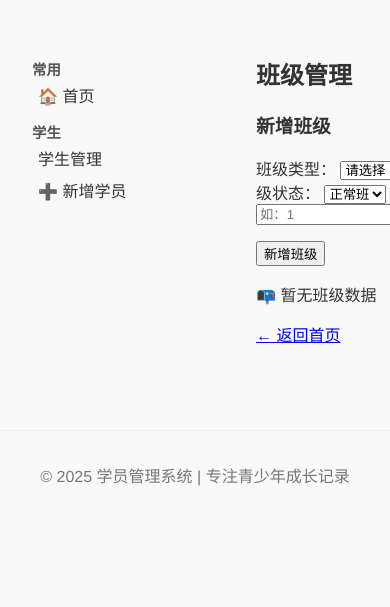
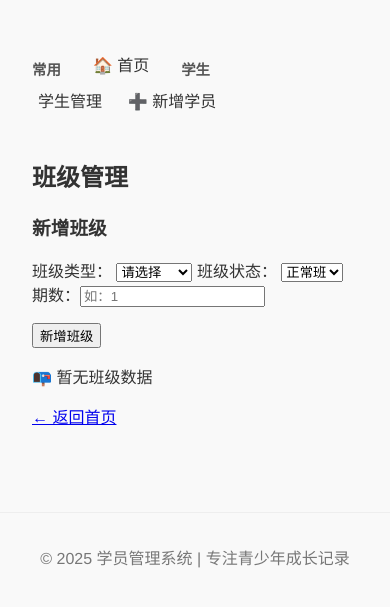
Before and after one commit to BK-Y/class-snap-tool, a Flask app: page /classes/ in a window 390 px wide; the page is wider, and only the part inside the window is pictured. Shown: the part 121-728 px from the top of that part. Run offline with Flask 3, Linux system fonts and the light colour scheme; data that the repository does not hold is empty.

Commit message:
Add responsive rules for mobile layouts

```diff
--- a/web/templates/base.html
+++ b/web/templates/base.html
@@ -64,6 +64,15 @@
             #sidebar li a { display:block; padding:4px 6px; color:#333; text-decoration:none; border-radius:4px; }
             #sidebar li a.active { background:#ddd; font-weight:bold; }
             #sidebar li a:hover { background:#eee; }
+            /* responsive tweaks */
+            @media (max-width: 768px) {
+                .container { flex-direction: column; }
+                #sidebar { width: 100%; margin-bottom: 10px; }
+                #sidebar ul { display: flex; flex-wrap: wrap; gap:4px; }
+                #sidebar li { flex: 1 1 auto; }
+                #main_content { padding: 0; }
+                table { display: block; overflow-x: auto; }
+            }
         </style>
         <!-- main content area -->
         <div id="main_content" style="flex:1;padding:0 12px;">
```
